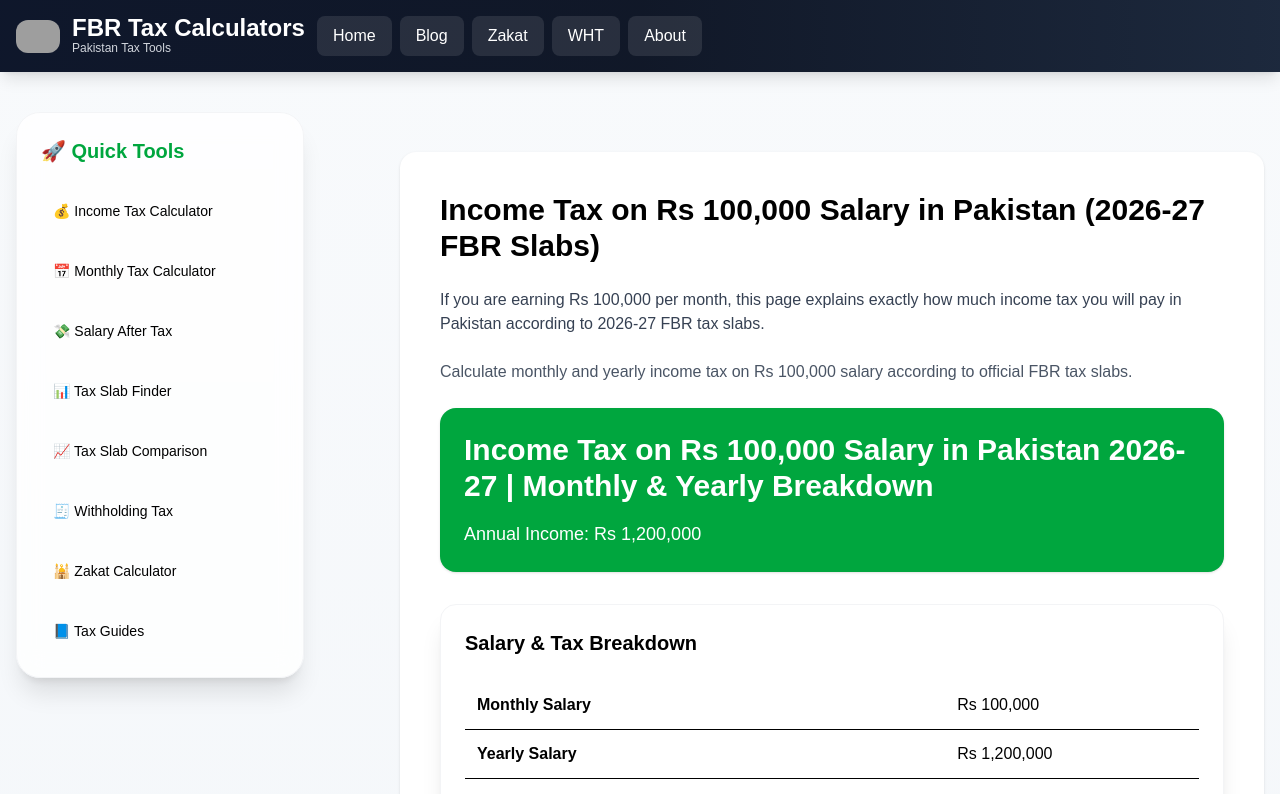
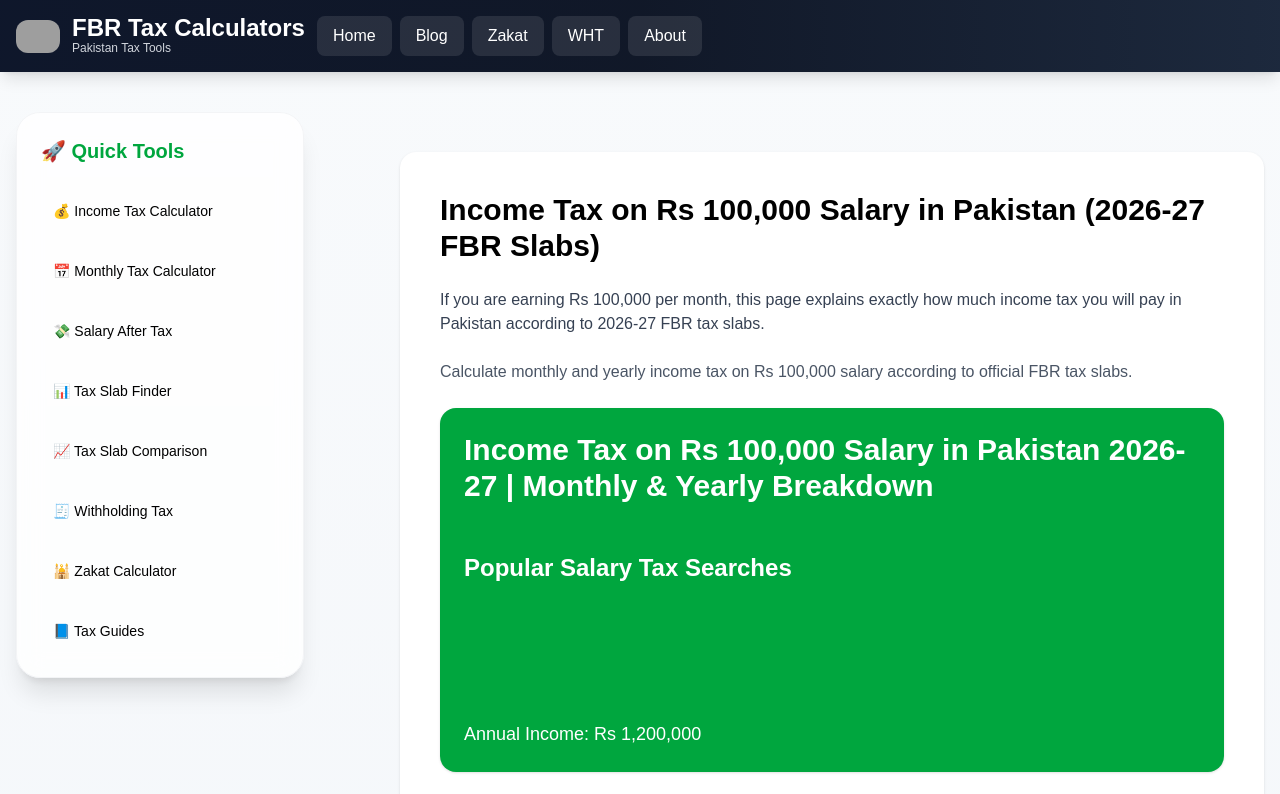
Before and after one commit to muhammadobaid1986/fbrtaxcalculators, a Next.js app: page /salary/100000 in a window 1280 px wide. Shown: the top 794 px of the page. Built offline with nearby package versions, Linux system fonts and the light colour scheme; grey boxes are pictures that could not be loaded.

Commit message:
Added internal linking for traffic expansion

```diff
--- a/app/salary/[salary]/page.tsx
+++ b/app/salary/[salary]/page.tsx
@@ -42,6 +42,16 @@ export default async function Page({ params }: any) {
   <h1 className="text-3xl font-bold mb-4">
     Income Tax on Rs {monthlySalary.toLocaleString()} Salary in Pakistan 2026-27 | Monthly & Yearly Breakdown
   </h1>
+  <h2 className="mt-12 text-2xl font-bold">
+  Popular Salary Tax Searches
+</h2>
+
+<ul className="mt-4 space-y-2 text-green-600">
+  <li><a href="/salary/100000">Income Tax on 100000 Salary Pakistan</a></li>
+  <li><a href="/salary/150000">Income Tax on 150000 Salary Pakistan</a></li>
+  <li><a href="/salary/200000">Income Tax on 200000 Salary Pakistan</a></li>
+  <li><a href="/salary/300000">Income Tax on 300000 Salary Pakistan</a></li>
+</ul>
   <p className="text-lg">
     Annual Income: Rs {(monthlySalary * 12).toLocaleString()}
   </p>
```
